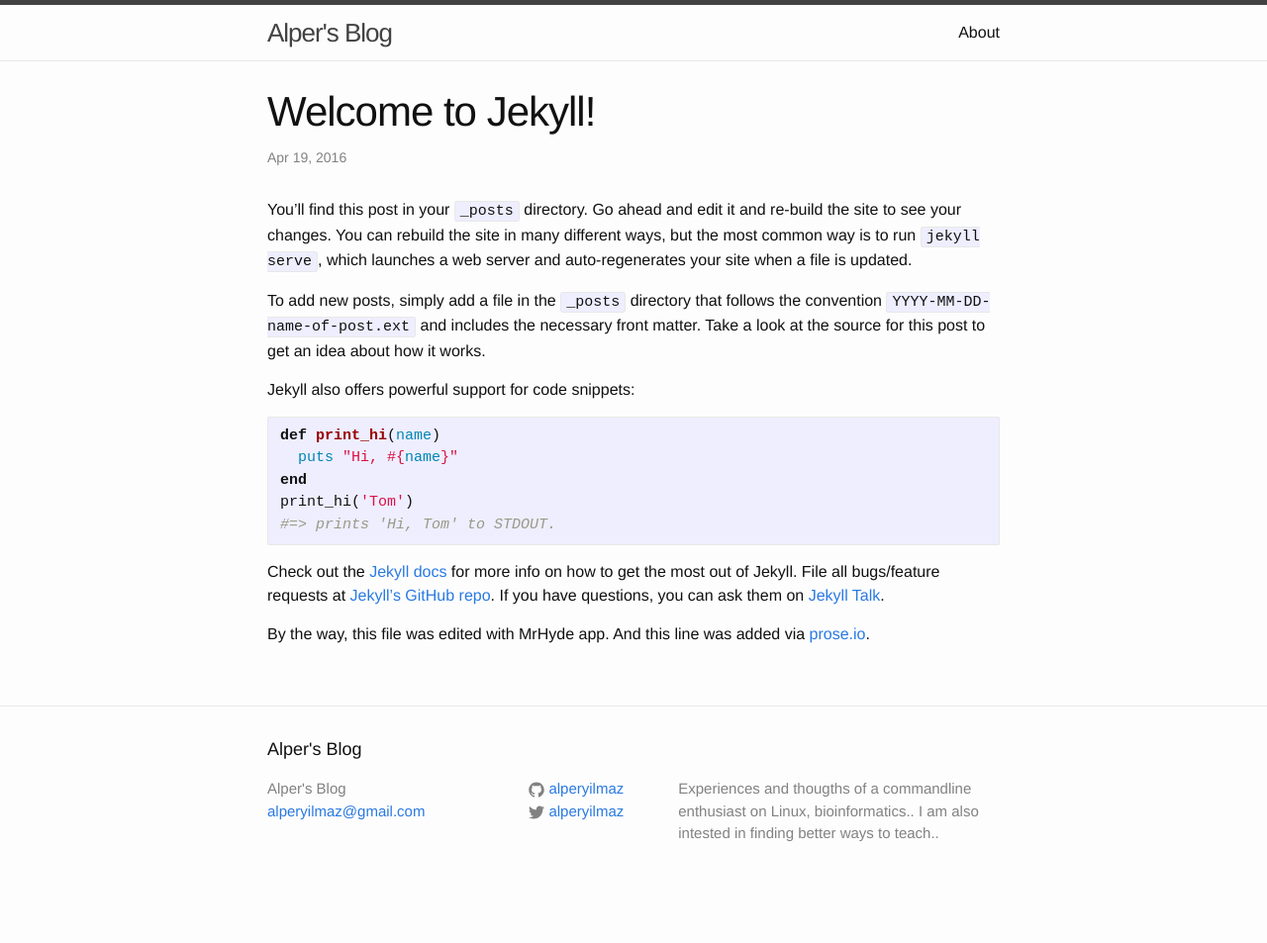
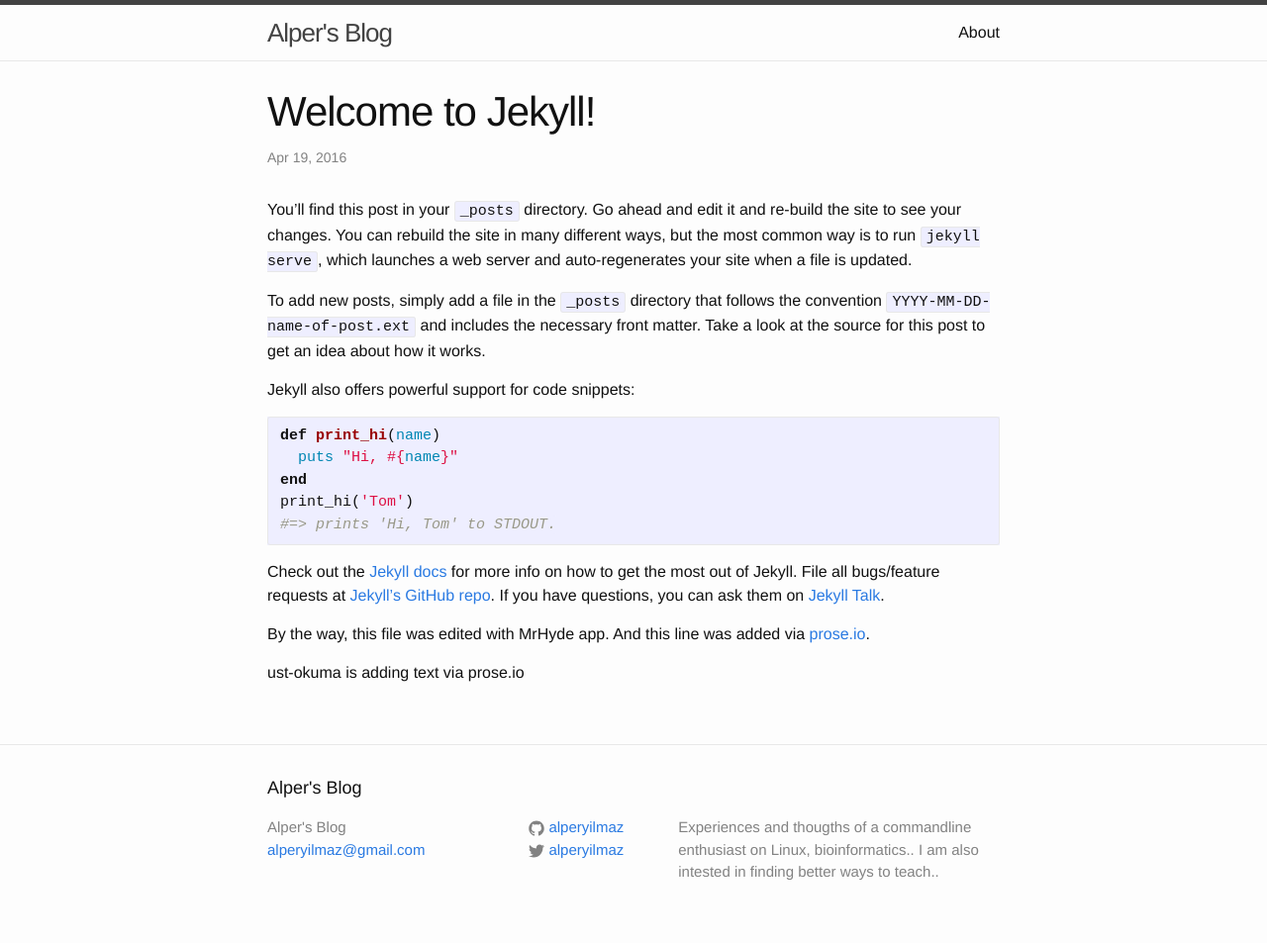
Before and after one commit to ust-okuma/alperyilmaz.github.io, a Jekyll site: the page built from _posts/2016-04-19-welcome-to-jekyll.markdown, in a window 1280 px wide. Shown: the whole page at 99% size. Built offline with Jekyll 4.4.1, drawn with Linux system fonts in a browser that asks for light colours; before the commit the page ends 914 px from its top, so only the background shows below that.

Commit message:
Updated 2016-04-19-welcome-to-jekyll.markdown

```diff
--- a/_posts/2016-04-19-welcome-to-jekyll.markdown
+++ b/_posts/2016-04-19-welcome-to-jekyll.markdown
@@ -24,6 +24,8 @@ Check out the [Jekyll docs][jekyll-docs] for more info on how to get the most ou
 By the way, this file was edited with MrHyde app.
 And this line was added via [prose.io](http://prose.io).
 
+ust-okuma is adding text via prose.io
+
 [jekyll-docs]: http://jekyllrb.com/docs/home
 [jekyll-gh]:   https://github.com/jekyll/jekyll
 [jekyll-talk]: https://talk.jekyllrb.com/
```
